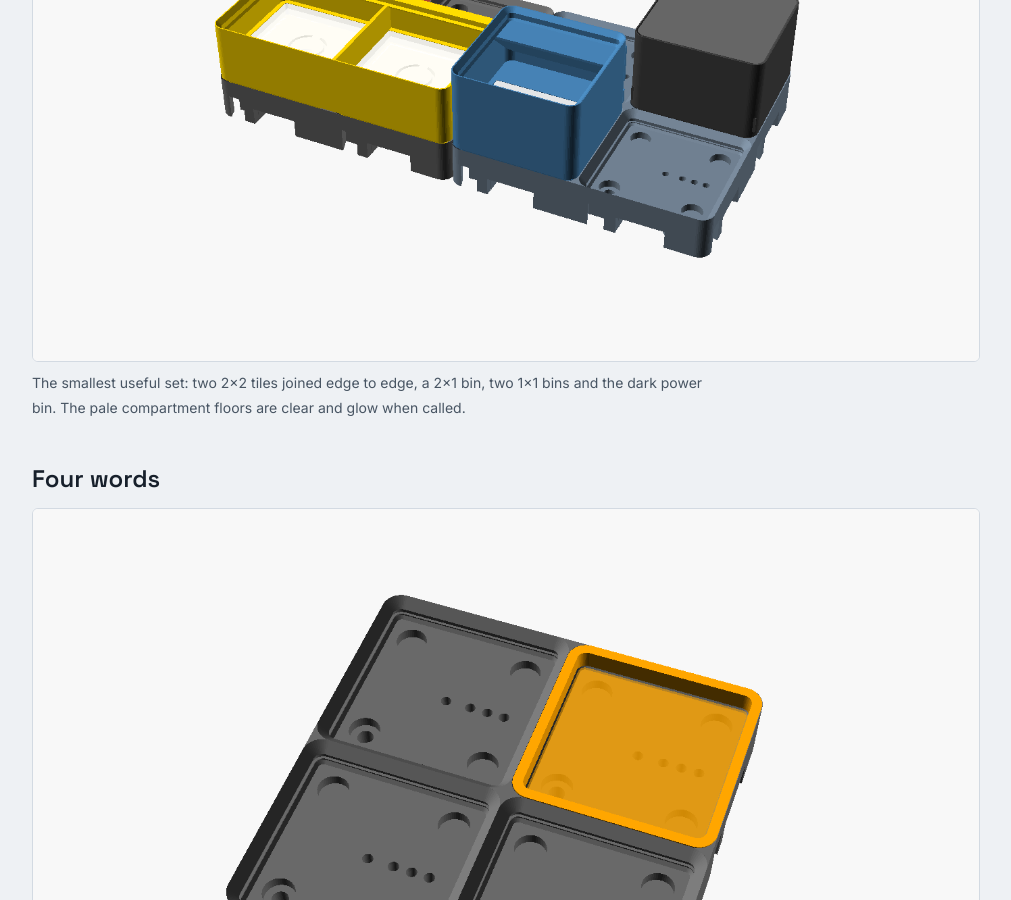
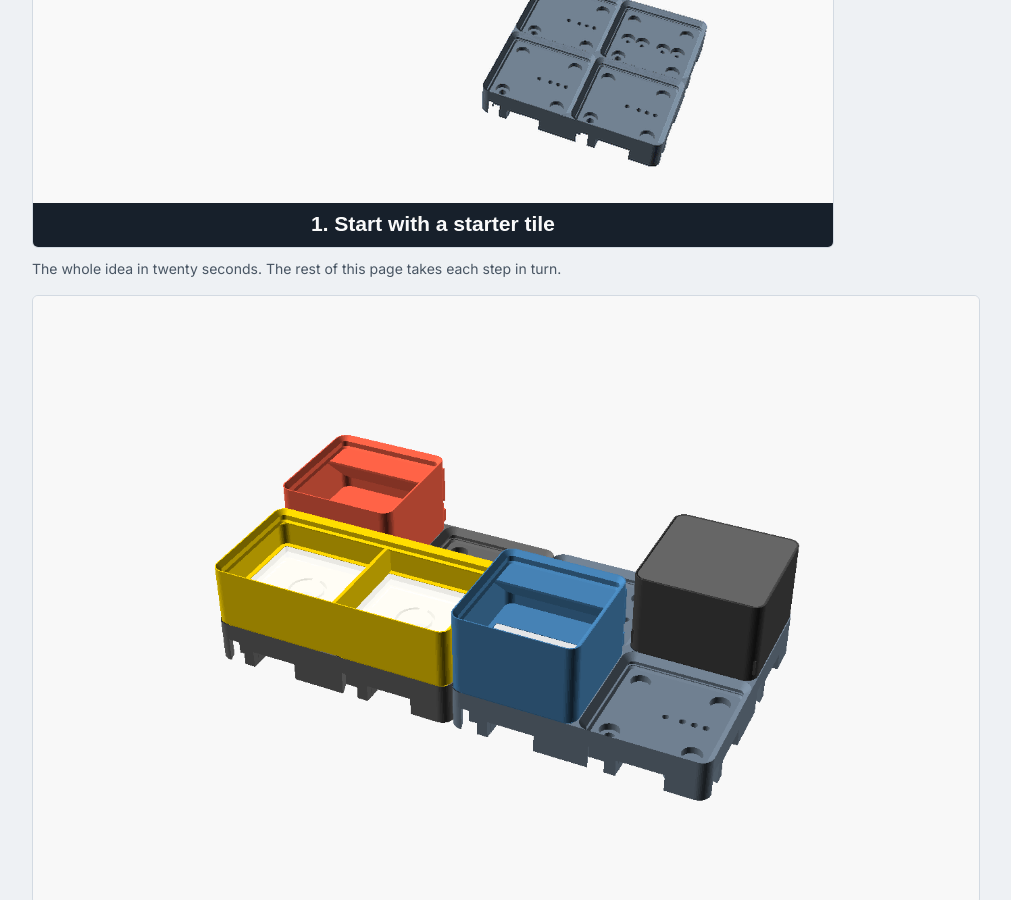
Before and after one commit to lookatitude/smart-gridfinity, a Jekyll site: the page built from docs/how-it-works.md, in a window 1280 px wide and 900 px high, scrolled down 500 px. Shown: the whole window, without its empty margins (134-1145 px from the left). Built offline with Jekyll 4.4.1, drawn with Linux system fonts in a browser that asks for light colours; our own code applies the rules of GitHub Pages for plain Markdown files.

Commit message:
Docs: show the introduction animation on the how-it-works page
Co-Authored-By: Claude Fable 5.2 <noreply@anthropic.com>

```diff
--- a/docs/how-it-works.md
+++ b/docs/how-it-works.md
@@ -3,6 +3,10 @@
 Smart Gridfinity is a Gridfinity base that knows which bin stands where, and bins that can
 light up one compartment at a time. This page walks through the whole system. Nothing here
 has been built yet: see [Status](status.md) for what is verified and what is not.
+
+![Animation: a starter tile, more tiles joining, the power bin, bins dropping in, each bin identified, then one compartment lighting up](intro.gif)
+
+*The whole idea in twenty seconds. The rest of this page takes each step in turn.*
 
 ![The test set: two tiles, three bins and the power bin](smart/set.png)
 
```
